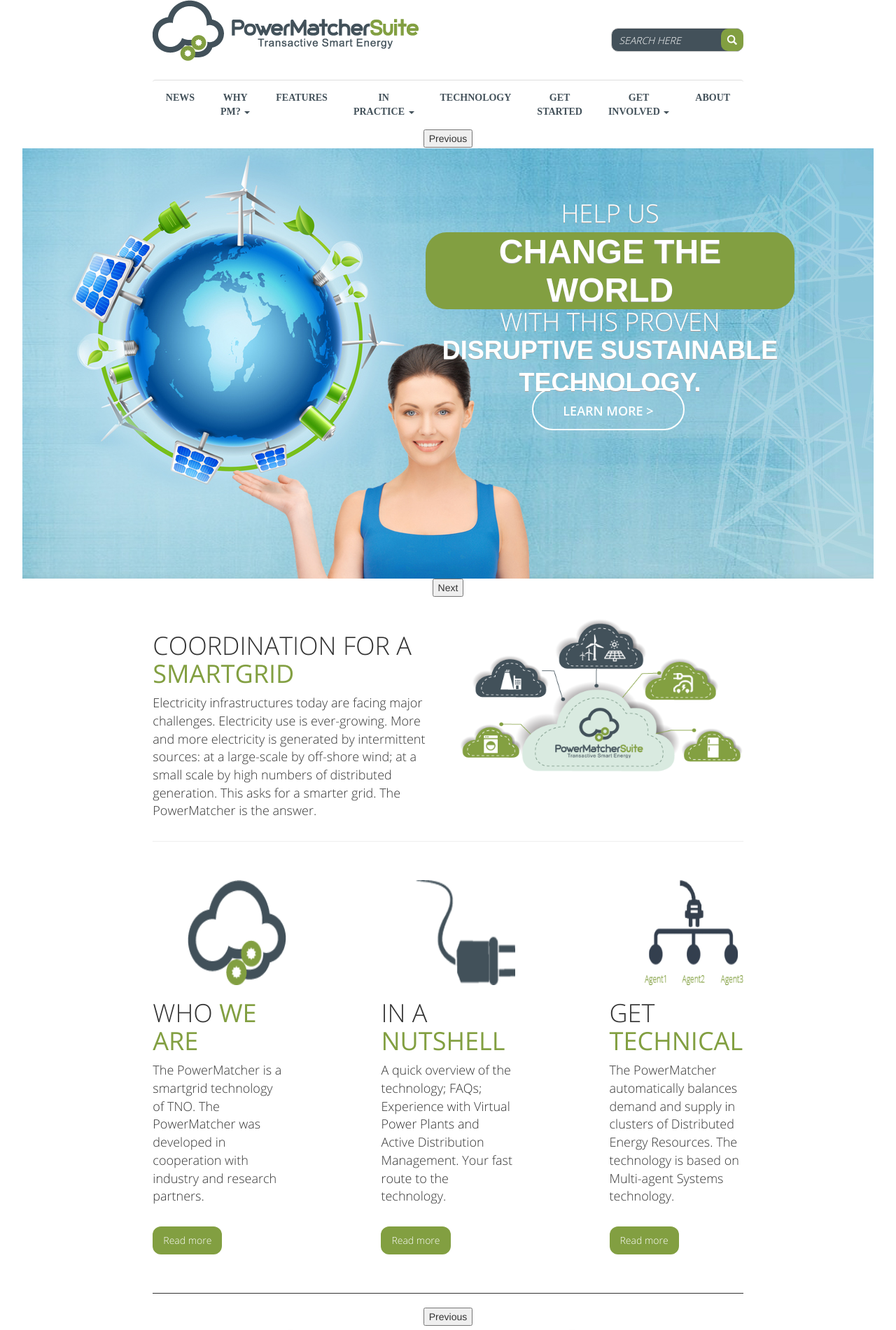
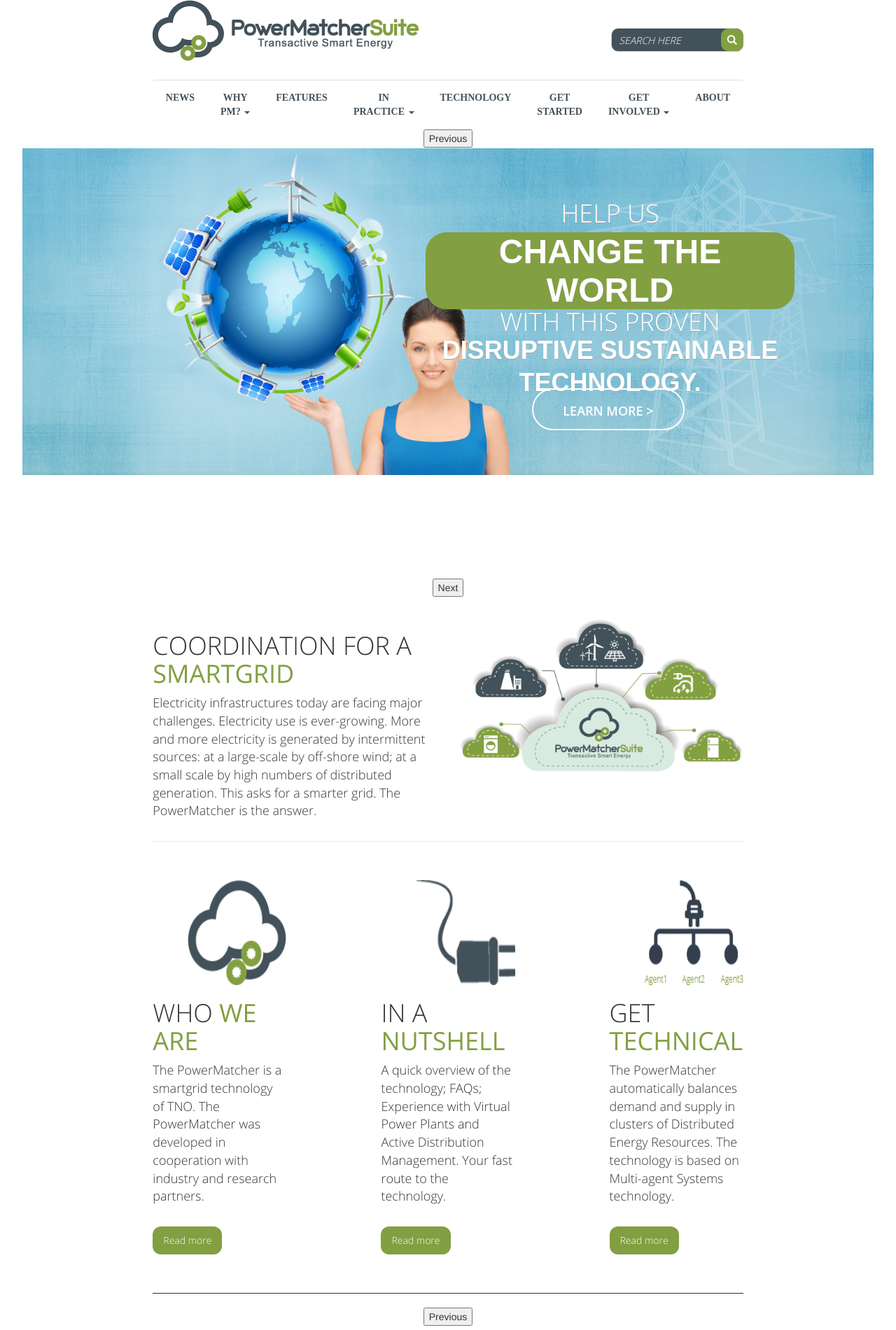
Before and after one commit to flexiblepower/flexiblepower.github.io, a Jekyll site: the page built from index.md, in a window 1280 px wide. Shown: the top 1901 px of the page at 70% size. Built offline with Jekyll 4.4.1, drawn with Linux system fonts in a browser that asks for light colours; nearby versions of some CDN libraries; some web fonts are replaced.

Commit message:
scaling issues fixed
the exception is the thing with the header image on the homepage.

```diff
--- a/_includes/_header-home.html
+++ b/_includes/_header-home.html
@@ -14,7 +14,11 @@
 				  </div>
 				</div>
 				<div>
-					<img class="col-xs-12 img-responsive" src="/images/site/banner_inner.jpg" />
+					<div class="banner slider2 img-responsive">
+					    <div class="banner_inner">
+
+						</div>
+					</div>
 				</div>
 			</div>
 		</div>
--- a/_layouts/home.html
+++ b/_layouts/home.html
@@ -104,10 +104,10 @@
     </div>
     <hr class="black-hr" />
     <h1 class="center-header"><a href="/posts/">Latest <span class="last-word">News</span></a></h1>
-    <div class="row">
-      <div class="featured-articles">
+    <div class="container-fluid">
+      <div class="featured-articles row">
         {% for post in site.posts limit:4 %}
-          <div class="col-md-3 col-sm-6 col-xs-12">
+          <div class="col-lg-3 col-md-6 col-sm-6 col-xs-12">
             <div class="item">
               <img class="img-responsive" src="{{ post.thumbnail }}"/>
               <article class="sidebar-article-title">
@@ -119,7 +119,8 @@
               </article>
             </div>
           </div>
-          {% endfor %}
+        {% endfor %}
+      </div>
     </div>
       <div class="float-center-wrapper">
         <button class="center-header">More news</button>
--- a/assets/css/style.css
+++ b/assets/css/style.css
@@ -200,6 +200,21 @@
 .home #index .intro-story3 {
 	padding: 35px 0px 35px 70px;
 	position: relative;
+}
+
+@media only screen and (max-width: 1024px)  {
+	.home #index .intro-story1 {
+		padding-right: 0!important;
+	}
+
+	.home #index .intro-story2 {
+		padding-left: 0!important;
+	}
+
+	.home #index .intro-story3 {
+		padding-left: 0!important;
+	}
+
 }
 
 .home #index .introductions img {
@@ -440,12 +455,21 @@
 
 .sidebar-articles .item, .featured-articles .item {
 	height: 300px;
+
 	border: 1px solid #BDC3C6;
 	border-radius: 10px;
-	margin-bottom: 40px;
+	margin: 40px auto;
 	text-overflow: ellipsis;
 	overflow: hidden;
 }
+
+@media only screen and (max-width: 970px)  {
+	.sidebar-articles .item, .featured-articles .item {
+		width: 300px;
+	}
+}
+
+
 
 .sidebar-articles .item img {
 	width:100%;
@@ -499,7 +523,20 @@
 	height:616px;
 	display: inline-block;
 	background:url(/images/site/banner.jpg) no-repeat center top; background-size:auto;
+	background-size:100% auto;
 }
+
+.slider2{
+	float:left;
+	width:100%;
+	min-width:990px;
+	height: 616px;
+	display: inline-block;
+	background:url(/images/site/banner_inner.jpg) no-repeat center top; background-size:auto;
+	background-size:100% auto;
+}
+
+
 .banner_inner {
 	width:990px;
 	margin:auto;
@@ -555,3 +592,14 @@
 ul.nav li.dropdown:hover ul.dropdown-menu {
     display: block;
 }
+
+.navbar-toggle {
+	width: 90%;
+	float: none;
+	margin: 0 5%;
+}
+
+.navbar-toggle .icon-bar {
+
+	margin: 0 auto;
+}
```
